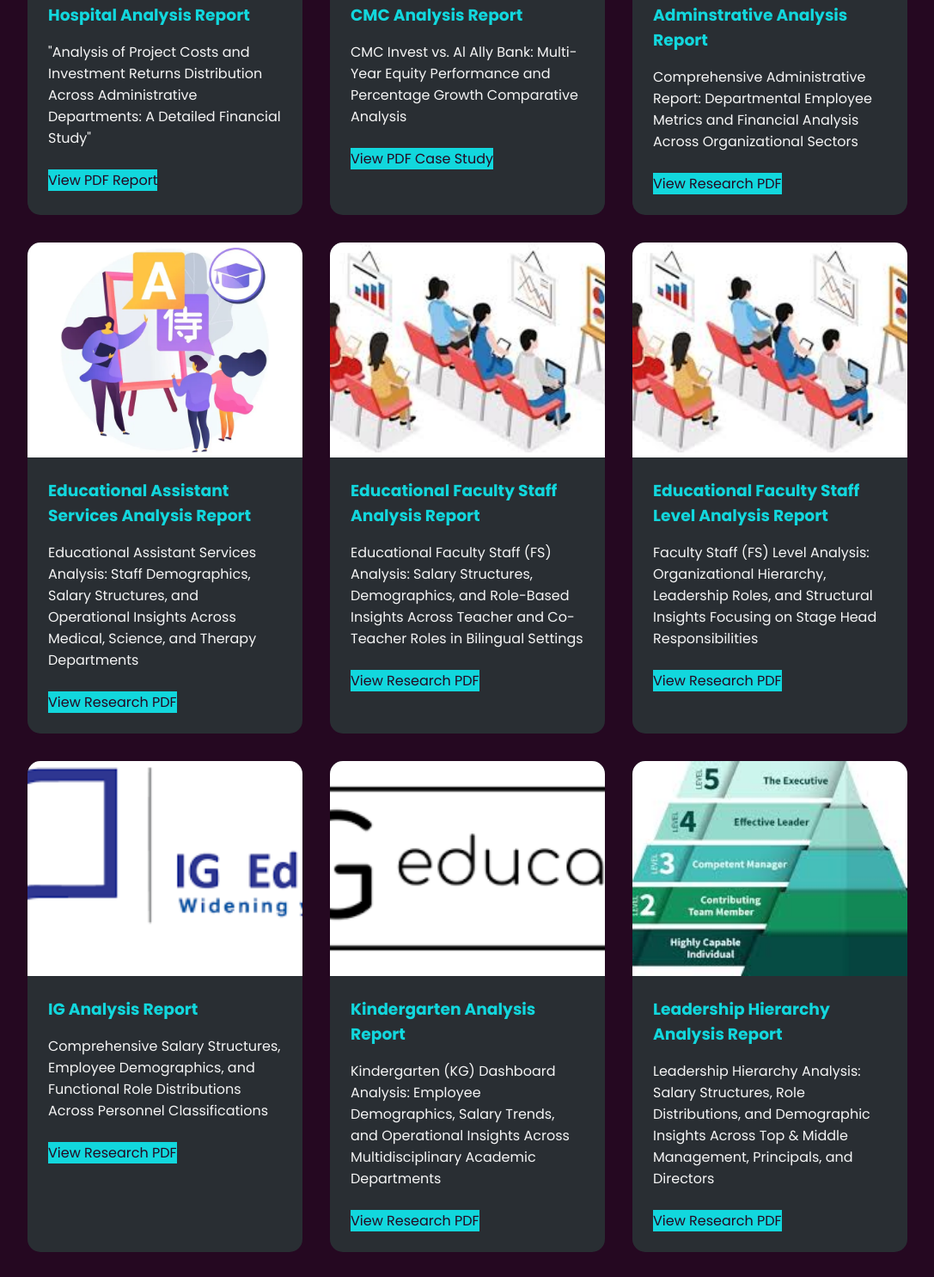
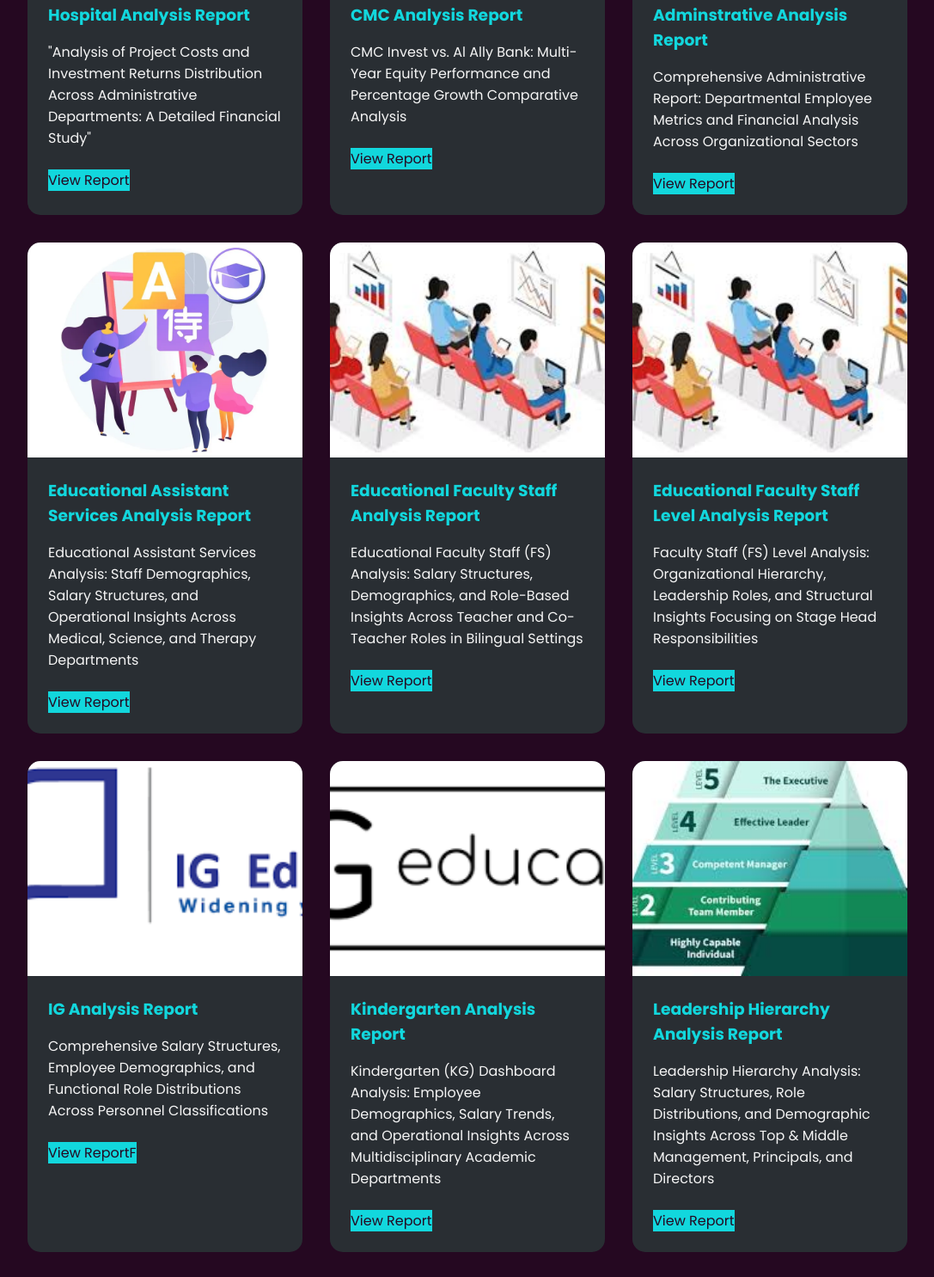
Before and after one commit to abdullah11212/myprotofolio, a plain HTML site: page index.html in a window 1280 px wide. Shown: the part 2548-4033 px from the top of the page at 86% size, without its empty margins (96-1183 px from the left). Drawn offline with nearby package versions, Linux system fonts and the light colour scheme.

Commit message:
Update index.html

```diff
--- a/index.html
+++ b/index.html
@@ -235,7 +235,7 @@
                 <div class="port-content">
                     <h3>Hospital Analysis Report</h3>
                     <p>"Analysis of Project Costs and Investment Returns Distribution Across Administrative Departments: A Detailed Financial Study"</p>
-                    <a href="Img/H2.0.pdf" target="_blank" class="btn">View PDF Report</a>
+                    <a href="Img/H2.0.pdf" target="_blank" class="btn">View Report</a>
                 </div>
             </div>
 
@@ -247,7 +247,7 @@
                 <div class="port-content">
                     <h3>CMC Analysis Report</h3>
                     <p>CMC Invest vs. Al Ally Bank: Multi-Year Equity Performance and Percentage Growth Comparative Analysis</p>
-                    <a href="Img/CMC.pdf" target="_blank" class="btn">View PDF Case Study</a>
+                    <a href="Img/CMC.pdf" target="_blank" class="btn">View Report</a>
                 </div>
             </div>
 
@@ -259,7 +259,7 @@
                 <div class="port-content">
                     <h3>Adminstrative Analysis Report</h3>
                     <p>Comprehensive Administrative Report: Departmental Employee Metrics and Financial Analysis Across Organizational Sectors</p>
-                    <a href="Img/Adminstrative.pdf" target="_blank" class="btn">View Research PDF</a>
+                    <a href="Img/Adminstrative.pdf" target="_blank" class="btn">View Report</a>
                 </div>
             </div>
             <!-- Project 4 -->
@@ -270,7 +270,7 @@
                 <div class="port-content">
                     <h3>Educational Assistant Services Analysis Report</h3>
                     <p>Educational Assistant Services Analysis: Staff Demographics, Salary Structures, and Operational Insights Across Medical, Science, and Therapy Departments</p>
-                    <a href="Img/Edu_Assastant Service.pdf" target="_blank" class="btn">View Research PDF</a>
+                    <a href="Img/Edu_Assastant Service.pdf" target="_blank" class="btn">View Report</a>
                 </div>
             </div>
             <!-- Project 5 -->
@@ -281,7 +281,7 @@
                 <div class="port-content">
                     <h3>Educational Faculty Staff Analysis Report </h3>
                     <p>Educational Faculty Staff (FS) Analysis: Salary Structures, Demographics, and Role-Based Insights Across Teacher and Co-Teacher Roles in Bilingual Settings</p>
-                    <a href="Img/FS.pdf" target="_blank" class="btn">View Research PDF</a>
+                    <a href="Img/FS.pdf" target="_blank" class="btn">View Report</a>
                 </div>
             </div>
             <!-- Project 6 -->
@@ -292,7 +292,7 @@
                 <div class="port-content">
                     <h3>Educational Faculty Staff Level Analysis Report</h3>
                     <p>Faculty Staff (FS) Level Analysis: Organizational Hierarchy, Leadership Roles, and Structural Insights Focusing on Stage Head Responsibilities</p>
-                    <a href="Img/FS_Level.pdf" target="_blank" class="btn">View Research PDF</a>
+                    <a href="Img/FS_Level.pdf" target="_blank" class="btn">View Report</a>
                 </div>
             </div>
             <!-- Project 7 -->
@@ -303,7 +303,7 @@
                 <div class="port-content">
                     <h3>IG Analysis Report</h3>
                     <p>Comprehensive Salary Structures, Employee Demographics, and Functional Role Distributions Across Personnel Classifications</p>
-                    <a href="Img/IG.pdf" target="_blank" class="btn">View Research PDF</a>
+                    <a href="Img/IG.pdf" target="_blank" class="btn">View ReportF</a>
                 </div>
             </div>
             <!-- Project 8 -->
@@ -314,7 +314,7 @@
                 <div class="port-content">
                     <h3>Kindergarten Analysis Report</h3>
                     <p>Kindergarten (KG) Dashboard Analysis: Employee Demographics, Salary Trends, and Operational Insights Across Multidisciplinary Academic Departments</p>
-                    <a href="Img/KG0.pdf" target="_blank" class="btn">View Research PDF</a>
+                    <a href="Img/KG0.pdf" target="_blank" class="btn">View Report</a>
                 </div>
             </div>
             <!-- Project 9 -->
@@ -325,7 +325,7 @@
                 <div class="port-content">
                     <h3>Leadership Hierarchy  Analysis Report</h3>
                     <p>Leadership Hierarchy Analysis: Salary Structures, Role Distributions, and Demographic Insights Across Top & Middle Management, Principals, and Directors</p>
-                    <a href="Img/level.pdf" target="_blank" class="btn">View Research PDF</a>
+                    <a href="Img/level.pdf" target="_blank" class="btn">View Report</a>
                 </div>
             </div>
             <!-- Project 10 -->
@@ -336,7 +336,7 @@
                 <div class="port-content">
                     <h3>British & Primary Analysis Report</h3>
                     <p>British & Primary Educational Level Analysis: Salary Structures, Demographic Trends, and Role Distributions Across HOD, Stage Head, and Senior Leadership in Academic Departments</p>
-                    <a href="Img/Pr _Br _Level.pdf" target="_blank" class="btn">View Research PDF</a>
+                    <a href="Img/Pr _Br _Level.pdf" target="_blank" class="btn">View Report</a>
                 </div>
             </div>
             <!-- Project 11 -->
@@ -347,7 +347,7 @@
                 <div class="port-content">
                     <h3>Primum Analysis Report</h3>
                     <p>Primum Level Organizational Structure: Leadership Hierarchy and Role Analysis in Primary Education Focusing on Principal and Head of Department (HOD) Roles</p>
-                    <a href="Img/primum_level.pdf" target="_blank" class="btn">View Research PDF</a>
+                    <a href="Img/primum_level.pdf" target="_blank" class="btn">View Report</a>
                 </div>
             </div>
             <!-- Project 12 -->
@@ -358,7 +358,7 @@
                 <div class="port-content">
                     <h3>Real Estate Analysis Report </h3>
                     <p>Real Estate Portfolio Analysis: Comprehensive Cost Breakdown, ROI Projections, and Financial Performance Metrics Across Investment Properties</p>
-                    <a href="Img/RealState2.0.pdf" target="_blank" class="btn">View Research PDF</a>
+                    <a href="Img/RealState2.0.pdf" target="_blank" class="btn">View Report</a>
                 </div>
             </div>
         </div>
```
